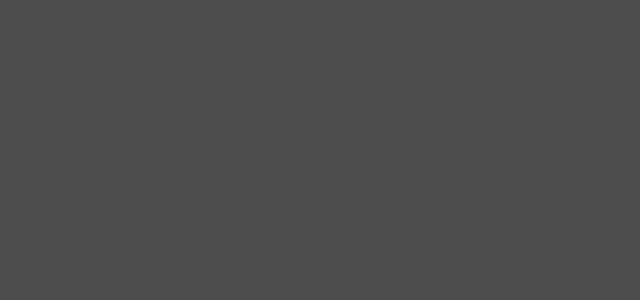
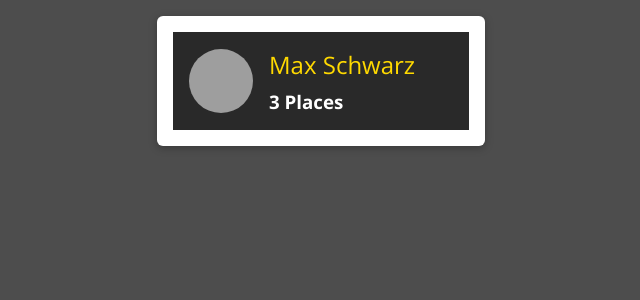
Before and after one commit to tanish-1/udemyMiniProject, a React (Vite) app: page / in a window 1280 px wide. Shown: the top 300 px of the page, without its empty margins (319-959 px from the left). Built offline with nearby package versions, Linux system fonts and the light colour scheme; grey boxes are pictures that could not be loaded.

Commit message:
styling completed

```diff
--- a/src/App.jsx
+++ b/src/App.jsx
@@ -1,6 +1,6 @@
 import React from 'react';
 import { Routes, Route, Navigate} from 'react-router-dom';
-import User from './user/pages/User'
+import User from './user/pages/Users.jsx'
 import NewPlace from "./places/pages/NewPlace.jsx";
 const App = () => {
     return (
--- /dev/null
+++ b/src/shared/components/UIElements/Avatar.css
@@ -0,0 +1,15 @@
+.avatar {
+  width: 100%;
+  height: 100%;
+  display: flex;
+  justify-content: center;
+  align-items: center;
+}
+
+.avatar img {
+  display: block;
+  border-radius: 50%;
+  width: 100%;
+  height: 100%;
+  object-fit: cover;
+}
--- /dev/null
+++ b/src/shared/components/UIElements/Avatar.jsx
@@ -0,0 +1,17 @@
+import React from 'react';
+
+import './Avatar.css';
+
+const Avatar = props => {
+  return (
+    <div className={`avatar ${props.className}`} style={props.style}>
+      <img
+        src={props.image}
+        alt={props.alt}
+        style={{ width: props.width, height: props.width }}
+      />
+    </div>
+  );
+};
+
+export default Avatar;
--- /dev/null
+++ b/src/shared/components/UIElements/Card.css
@@ -0,0 +1,9 @@
+.card {
+  position: relative;
+  margin: 0;
+  box-shadow: 0 2px 8px rgba(0, 0, 0, 0.26);
+  border-radius: 6px;
+  padding: 1rem;
+  overflow: hidden;
+  background: white;
+}
--- /dev/null
+++ b/src/shared/components/UIElements/Card.jsx
@@ -0,0 +1,13 @@
+import React from 'react';
+
+import './Card.css';
+
+const Card = props => {
+  return (
+    <div className={`card ${props.className}`} style={props.style}>
+      {props.children}
+    </div>
+  );
+};
+
+export default Card;
--- a/src/user/components/UserItem.css
+++ b/src/user/components/UserItem.css
@@ -0,0 +1,49 @@
+.user-item {
+    margin: 1rem;
+    width: calc(45% - 2rem);
+    min-width: 17.5rem;
+}
+
+.user-item a {
+    display: flex;
+    align-items: center;
+    width: 100%;
+    height: 100%;
+    text-decoration: none;
+    padding: 1rem;
+    color: white;
+    background: #292929;
+}
+
+.user-item a:hover,
+.user-item a:active {
+    background: #ffd900;
+}
+
+.user-item__content {
+    padding: 0;
+}
+
+.user-item__image {
+    width: 4rem;
+    height: 4rem;
+    margin-right: 1rem;
+}
+
+.user-item__info h2 {
+    font-size: 1.5rem;
+    margin: 0 0 0.5rem 0;
+    font-weight: normal;
+    color: #ffd900;
+}
+
+.user-item:hover h2,
+.user-item:active h2,
+.user-item:hover h3,
+.user-item:active h3 {
+    color: #292929;
+}
+
+.user-item__info h3 {
+    margin: 0;
+}
--- a/src/user/components/UserItem.jsx
+++ b/src/user/components/UserItem.jsx
@@ -1,10 +1,25 @@
 import React from 'react';
-import './UserItem.css'
-const UserItem = ({}) => {
+import {Link} from 'react-router-dom';
+import './UserItem.css';
+import Avatar from "../../shared/components/UIElements/Avatar.jsx";
+import Card from "../../shared/components/UIElements/Card.jsx";
+const UserItem = props => {
     return (
-        <div>
-
-        </div>
+        <li className="user-item">
+                <Card className="user-item__content">
+                <Link to={`/${props.id}/places`}>
+                <div className="user-item__image">
+                  <Avatar image={props.image} alt={props.name} />
+                </div>
+                <div className="user-item__info">
+                    <h2>{props.name}</h2>
+                    <h3>
+                        {props.placeCount} {props.placeCount === 1 ? 'Place' : 'Places'}
+                    </h3>
+                </div>
+                </Link>
+                </Card>
+        </li>
     );
 };
 
--- a/src/user/components/UsersList.css
+++ b/src/user/components/UsersList.css
@@ -0,0 +1,10 @@
+.users-list {
+    list-style: none;
+    margin: 0 auto;
+    padding: 0;
+    width: 90%;
+    max-width: 50rem;
+    display: flex;
+    justify-content: center;
+    flex-wrap: wrap;
+}
--- a/src/user/components/UsersList.jsx
+++ b/src/user/components/UsersList.jsx
@@ -1,23 +1,30 @@
 import React from 'react';
-import './UsersList.css'
-import UserItem from "./UserItem.jsx";
-const UsersList = ({items}) => {
-   if(items.length === 0){
-       return <div className="center">
-           <h2>No users found. </h2>
-       </div>;
+
+import UserItem from './UserItem';
+import './UsersList.css';
+
+const UsersList = (props) => {
+    if (props.items.length === 0) {
+        return (
+            <div className="center">
+                <h2>No users found.</h2>
+            </div>
+        );
     }
-   return <ul>
-       {items.map(user => (
+
+    return (
+        <ul className="users-list">
+            {props.items.map(user => (
                 <UserItem
-              key = {user.id}
-              id = {user.id}
-              image={ user.image }
+                    key={user.id}
+                    id={user.id}
+                    image={user.image}
                     name={user.name}
                     placeCount={user.places}
                 />
             ))}
         </ul>
+    );
 };
 
 export default UsersList;
--- a/src/user/pages/User.jsx
+++ /dev/null
@@ -1,15 +0,0 @@
-import React from 'react';
-import UsersList from "../components/UsersList.jsx";
-const User = () => {
-    const USERS = [{
-        id: 'u1',
-        name: 'MAX Schwarz',
-        image: 'https://images.pexels.com/photos/839011/pexels-photo-839011.jpeg?auto=compress&cs=tinysrgb&dpr=2&h=750&w=1260',
-        places: 3
-    }]
-    return (
-           <UsersList items={USERS} />
-    );
-};
-
-export default User;
--- /dev/null
+++ b/src/user/pages/Users.jsx
@@ -0,0 +1,19 @@
+import React from 'react';
+
+import UsersList from '../components/UsersList';
+
+const Users = () => {
+    const USERS = [
+        {
+            id: 'u1',
+            name: 'Max Schwarz',
+            image:
+                'https://images.pexels.com/photos/839011/pexels-photo-839011.jpeg?auto=compress&cs=tinysrgb&dpr=2&h=750&w=1260',
+            places: 3
+        }
+    ];
+
+    return <UsersList items={USERS} />;
+};
+
+export default Users;
```
Lines whose indentation alone changed are shown as unchanged.
